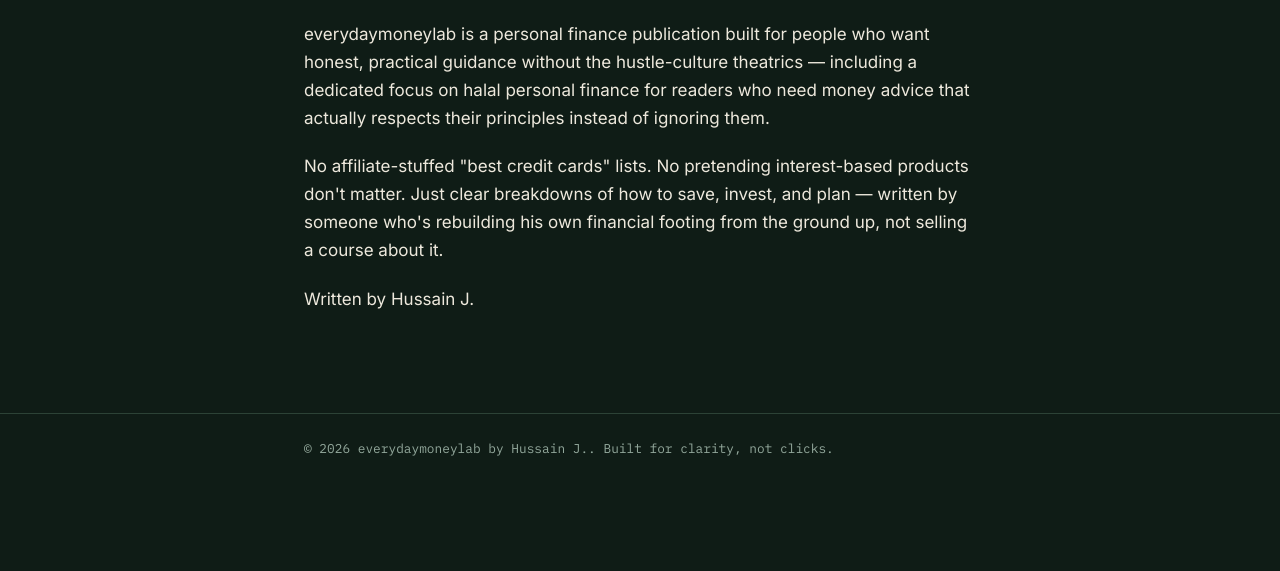
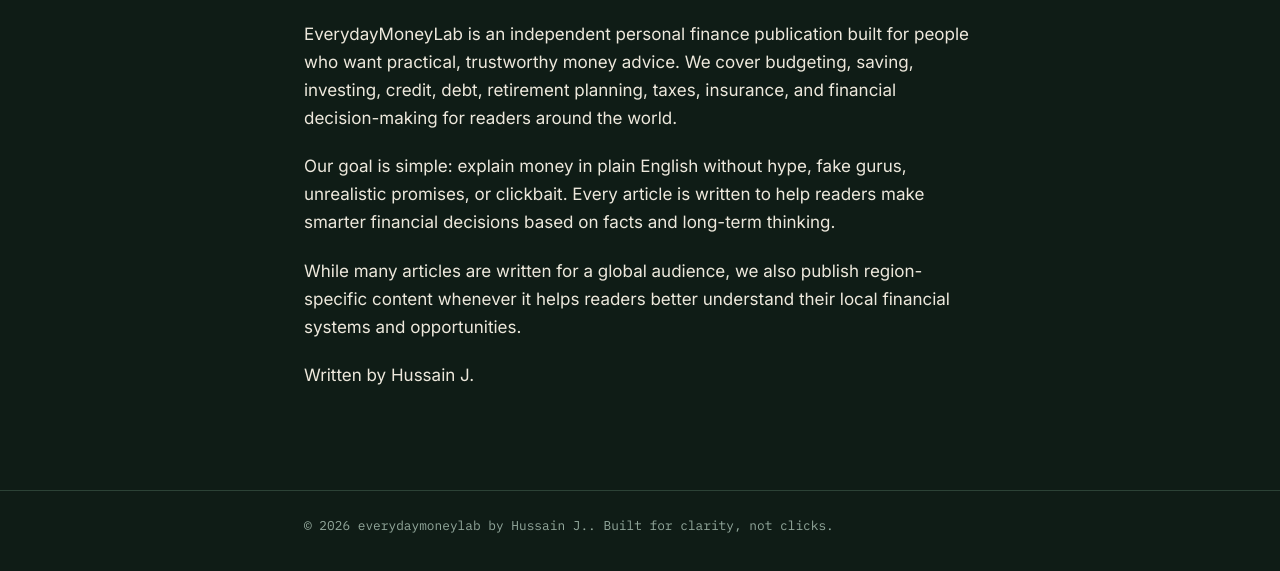
Before and after one commit to Hussainj977/moneyclarity, an Eleventy site: page moneyclarity-site (1)/src/about.njk in a window 1280 px wide. Shown: the part 183-754 px from the top of the page. Built offline with nearby package versions, Linux system fonts and the light colour scheme; Eleventy itself is replaced by a stand-in of ours; files that its build step writes are made by us from their sources.

Commit message:
update about page for global audience
Updated the content to provide a clearer overview of EverydayMoneyLab's mission and focus on practical financial advice.

```diff
--- a/moneyclarity-site (1)/src/about.njk
+++ b/moneyclarity-site (1)/src/about.njk
@@ -3,9 +3,23 @@
 title: About
 permalink: /about/
 ---
+
 <article class="pillar">
   <h1>About everydaymoneylab</h1>
-  <p>everydaymoneylab is a personal finance publication built for people who want honest, practical guidance without the hustle-culture theatrics — including a dedicated focus on halal personal finance for readers who need money advice that actually respects their principles instead of ignoring them.</p>
-  <p>No affiliate-stuffed "best credit cards" lists. No pretending interest-based products don't matter. Just clear breakdowns of how to save, invest, and plan — written by someone who's rebuilding his own financial footing from the ground up, not selling a course about it.</p>
-  <p>Written by Hussain J.</p>
+
+  <p>
+    EverydayMoneyLab is an independent personal finance publication built for people who want practical, trustworthy money advice. We cover budgeting, saving, investing, credit, debt, retirement planning, taxes, insurance, and financial decision-making for readers around the world.
+  </p>
+
+  <p>
+    Our goal is simple: explain money in plain English without hype, fake gurus, unrealistic promises, or clickbait. Every article is written to help readers make smarter financial decisions based on facts and long-term thinking.
+  </p>
+
+  <p>
+    While many articles are written for a global audience, we also publish region-specific content whenever it helps readers better understand their local financial systems and opportunities.
+  </p>
+
+  <p>
+    Written by Hussain J.
+  </p>
 </article>
```
